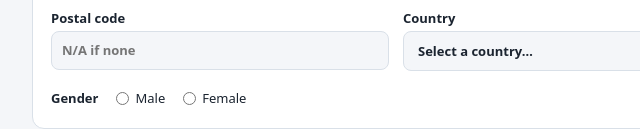
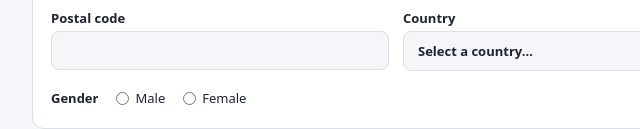
Before and after one commit to StudentChallengeBE/chg-supernumerary-form, a plain HTML site: page index.html in a window 1280 px wide. Shown: the part 848-977 px from the top of the page, 244-884 px from the left. Drawn offline with Linux system fonts and the light colour scheme.

Commit message:
Update index.html

```diff
--- a/index.html
+++ b/index.html
@@ -99,7 +99,7 @@
       <div class="grid">
         <label>Date of birth<input name="birthDate" type="date" required autocomplete="bday"></label>
         <label>City<input name="birthCity" required></label>
-        <label>Postal code<input name="birthPostal" required placeholder="N/A if none"></label>
+        <label>Postal code<input name="birthPostal" required></label>
         <label>Country<select name="birthCountry" data-country required></select></label>
       </div>
       <div class="radios" id="genderBox" role="radiogroup" aria-label="Gender">
```
